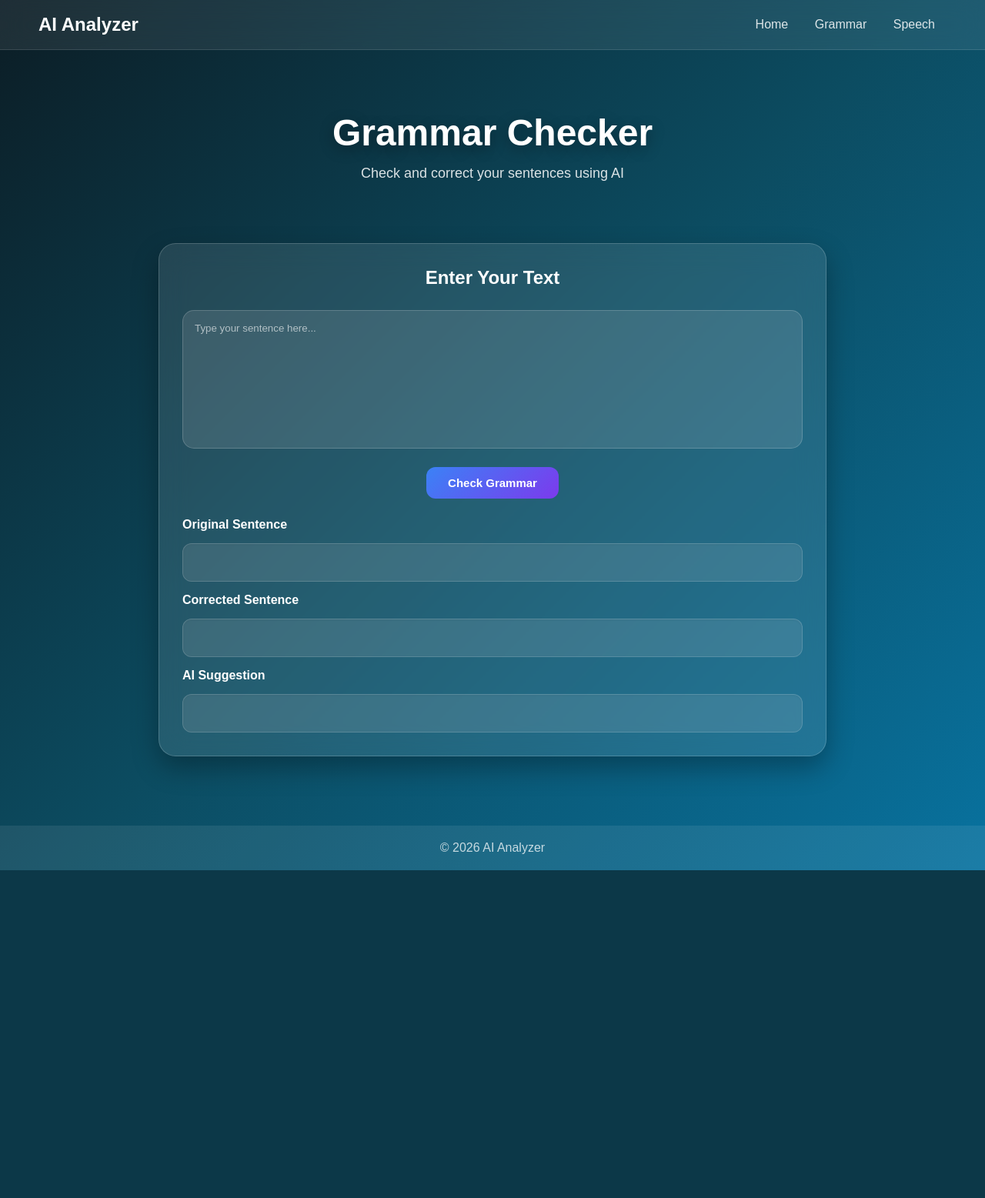
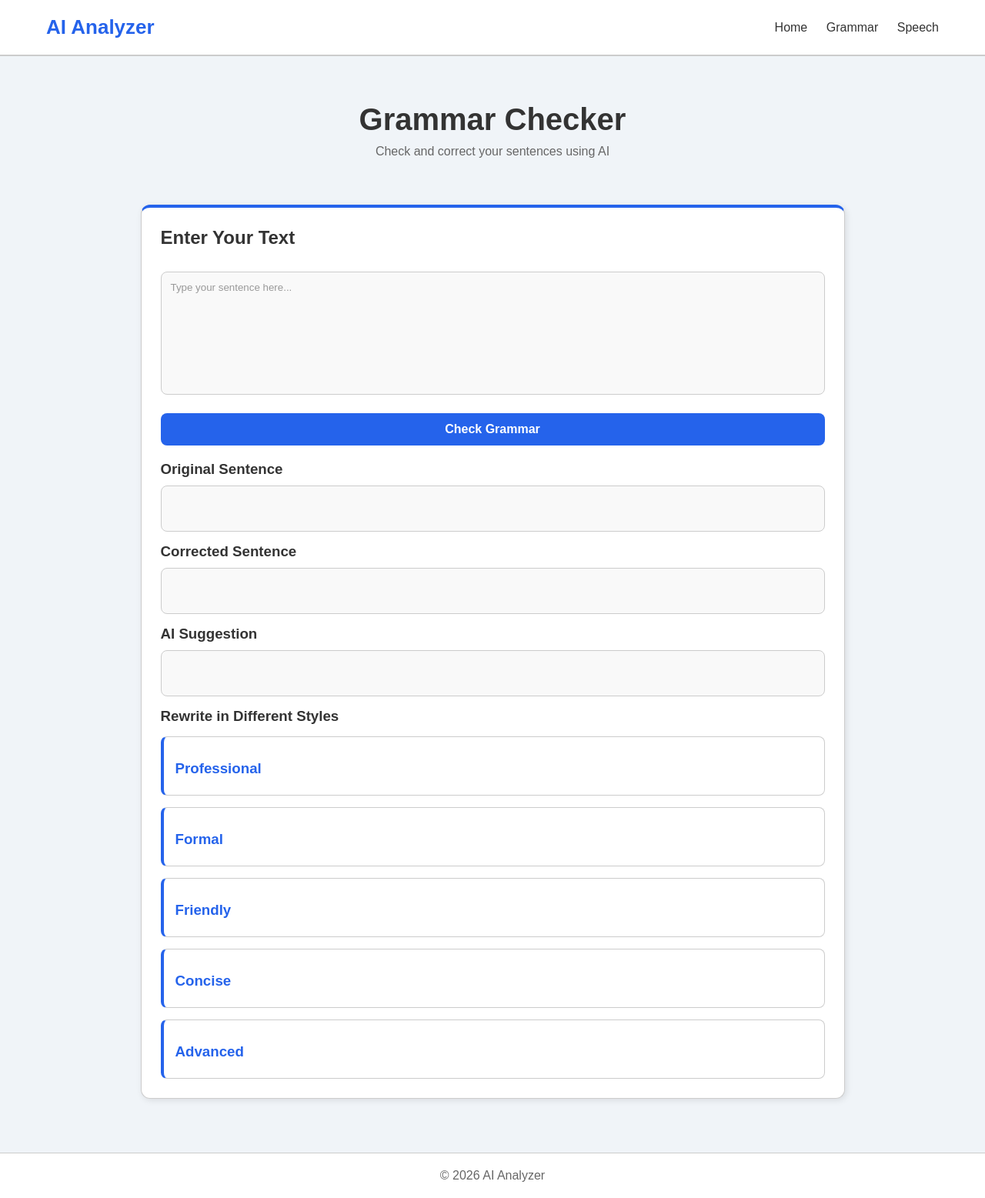
Before and after one commit to srija2761-coder/ai-english-agent, a Flask app: page /grammar in a window 1280 px wide. Shown: the whole page at 77% size. Before the commit the page ends 1131 px from the top, so only its background shows below. Run offline with Flask 3, Linux system fonts and the light colour scheme.

Commit message:
Updated all project files

```diff
--- a/app.py
+++ b/app.py
@@ -1,11 +1,11 @@
 from flask import Flask, render_template, request, jsonify
-from agent import correct, explain
+from agent import correct, explain, rewrite_styles
 
 import speech_recognition as sr
 import tempfile
-import os
 
 app = Flask(__name__)
+
 
 @app.route('/')
 def home():
@@ -22,31 +22,38 @@ def speech():
     return render_template("speech.html")
 
 
-
 @app.route('/check-grammar', methods=['POST'])
 def check_grammar():
 
     data = request.get_json()
-
     user_input = data.get("text", "").strip()
 
     if user_input == "":
         return jsonify({
             "original": "",
             "corrected": "",
-            "suggestion": "Please enter a sentence."
+            "suggestion": "Please enter a sentence.",
+            "styles": {
+                "professional": "",
+                "formal": "",
+                "friendly": "",
+                "concise": "",
+                "advanced": ""
+            }
         })
 
     try:
 
         corrected = correct(user_input)
+        suggestion = explain(user_input, corrected)
 
-        suggestion = explain(user_input, corrected)
+        styles = rewrite_styles(corrected)
 
         return jsonify({
             "original": user_input,
             "corrected": corrected,
-            "suggestion": suggestion
+            "suggestion": suggestion,
+            "styles": styles
         })
 
     except Exception as e:
@@ -54,8 +61,16 @@ def check_grammar():
         return jsonify({
             "original": user_input,
             "corrected": user_input,
-            "suggestion": f"Error: {str(e)}"
+            "suggestion": f"Error: {str(e)}",
+            "styles": {
+                "professional": "",
+                "formal": "",
+                "friendly": "",
+                "concise": "",
+                "advanced": ""
+            }
         })
+
 
 @app.route('/analyze-speech', methods=['POST'])
 def analyze_speech():
@@ -64,7 +79,14 @@ def analyze_speech():
         return jsonify({
             "original": "",
             "corrected": "",
-            "suggestion": "Please upload an audio file."
+            "suggestion": "Please upload an audio file.",
+            "styles": {
+                "professional": "",
+                "formal": "",
+                "friendly": "",
+                "concise": "",
+                "advanced": ""
+            }
         })
 
     audio = request.files['audio']
@@ -73,34 +95,54 @@ def analyze_speech():
         return jsonify({
             "original": "",
             "corrected": "",
-            "suggestion": "No audio file selected."
+            "suggestion": "No audio file selected.",
+            "styles": {
+                "professional": "",
+                "formal": "",
+                "friendly": "",
+                "concise": "",
+                "advanced": ""
+            }
         })
 
-    # Save uploaded audio temporarily
-    print("Audio received")
+    try:
 
-    temp = tempfile.NamedTemporaryFile(delete=False, suffix=".wav")
-    audio.save(temp.name)
-    temp.close()
+        temp = tempfile.NamedTemporaryFile(delete=False, suffix=".wav")
+        audio.save(temp.name)
+        temp.close()
 
-    print("Saved:", temp.name)
+        recognizer = sr.Recognizer()
 
-    recognizer = sr.Recognizer()
+        with sr.AudioFile(temp.name) as source:
+            audio_data = recognizer.record(source)
 
-    with sr.AudioFile(temp.name) as source:
-        audio_data = recognizer.record(source)
+        user_input = recognizer.recognize_google(audio_data)
 
-    user_input = recognizer.recognize_google(audio_data)
+        corrected = correct(user_input)
+        suggestion = explain(user_input, corrected)
+        styles = rewrite_styles(corrected)
 
-    corrected = correct(user_input)
-    suggestion = explain(user_input, corrected)
+        return jsonify({
+            "original": user_input,
+            "corrected": corrected,
+            "suggestion": suggestion,
+            "styles": styles
+        })
 
-    return jsonify({
-        "original": user_input,
-        "corrected": corrected,
-        "suggestion": suggestion
-    })
+    except Exception as e:
 
+        return jsonify({
+            "original": "",
+            "corrected": "",
+            "suggestion": f"Error: {str(e)}",
+            "styles": {
+                "professional": "",
+                "formal": "",
+                "friendly": "",
+                "concise": "",
+                "advanced": ""
+            }
+        })
 
 
 if __name__ == "__main__":
--- a/static/script.js
+++ b/static/script.js
@@ -1,4 +1,3 @@
-
 function openGrammar() {
     window.location.href = "/grammar";
 }
@@ -7,9 +6,14 @@ function openSpeech() {
     window.location.href = "/speech";
 }
 
+function checkGrammar() {
 
-function checkGrammar() {
-    let text = document.getElementById("grammarInput").value;
+    let text = document.getElementById("grammarInput").value.trim();
+
+    if (text === "") {
+        alert("Please enter a sentence.");
+        return;
+    }
 
     fetch("/check-grammar", {
         method: "POST",
@@ -18,25 +22,59 @@ function checkGrammar() {
         },
         body: JSON.stringify({ text: text })
     })
-    .then(res => res.json())
+    .then(response => response.json())
     .then(data => {
 
+        // Debugging
+        console.log("Response from Flask:");
+        console.log(data);
+
         document.getElementById("originalText").innerText =
-            data.original;
+            data.original || "";
 
         document.getElementById("correctedText").innerText =
-            data.corrected;
+            data.corrected || "";
 
         document.getElementById("aiSuggestion").innerText =
-            data.suggestion;
+            data.suggestion || "";
+
+        if (data.styles) {
+
+            console.log("Styles:");
+            console.log(data.styles);
+
+            document.getElementById("professional").innerText =
+                data.styles.professional || "";
+
+            document.getElementById("formal").innerText =
+                data.styles.formal || "";
+
+            document.getElementById("friendly").innerText =
+                data.styles.friendly || "";
+
+            document.getElementById("concise").innerText =
+                data.styles.concise || "";
+
+            document.getElementById("advanced").innerText =
+                data.styles.advanced || "";
+
+        } else {
+
+            console.log("No styles received!");
+
+            document.getElementById("professional").innerText = "";
+            document.getElementById("formal").innerText = "";
+            document.getElementById("friendly").innerText = "";
+            document.getElementById("concise").innerText = "";
+            document.getElementById("advanced").innerText = "";
+        }
 
     })
-    .catch(err => {
-        console.error(err);
-        alert("Something went wrong");
+    .catch(error => {
+        console.error(error);
+        alert("Something went wrong!");
     });
 }
-
 
 function analyzeSpeech() {
 
@@ -57,19 +95,40 @@ function analyzeSpeech() {
     .then(response => response.json())
     .then(data => {
 
+        console.log("Speech Response:");
+        console.log(data);
+
         document.getElementById("originalText").innerText =
-            data.original;
+            data.original || "";
 
         document.getElementById("correctedText").innerText =
-            data.corrected;
+            data.corrected || "";
 
         document.getElementById("aiSuggestion").innerText =
-            data.suggestion;
+            data.suggestion || "";
+
+        if (data.styles) {
+
+            document.getElementById("professional").innerText =
+                data.styles.professional || "";
+
+            document.getElementById("formal").innerText =
+                data.styles.formal || "";
+
+            document.getElementById("friendly").innerText =
+                data.styles.friendly || "";
+
+            document.getElementById("concise").innerText =
+                data.styles.concise || "";
+
+            document.getElementById("advanced").innerText =
+                data.styles.advanced || "";
+
+        }
 
     })
     .catch(error => {
         console.error(error);
         alert("Something went wrong!");
     });
-
 }
--- a/static/style.css
+++ b/static/style.css
@@ -6,8 +6,8 @@
 }
 
 body {
-    background: linear-gradient(135deg, #0c1d25, #0c4c61, #08729f);
-    color: #ffffff;
+    background-color: #f0f4f8;
+    color: #333333;
     min-height: 100vh;
 }
 
@@ -15,294 +15,225 @@ header {
     display: flex;
     justify-content: space-between;
     align-items: center;
-    padding: 18px 50px;
-    background: rgba(255,255,255,0.08);
-    backdrop-filter: blur(18px);
-    border-bottom: 1px solid rgba(255,255,255,0.12);
+    padding: 20px 60px;
+    background-color: #ffffff;
+    border-bottom: 2px solid #cccccc;
     position: sticky;
     top: 0;
-    z-index: 100;
 }
 
 .logo {
-    font-size: 24px;
+    font-size: 26px;
     font-weight: 700;
-    color: #ffffff;
-}
-.logo i {
-    margin-right: 8px;
+    color: #2563EB;
 }
 
 nav a {
-    margin: 0 15px;
     text-decoration: none;
-    color: rgba(255,255,255,0.85);
+    color: #333333;
+    margin-left: 20px;
     font-weight: 500;
-    transition: .3s;
 }
 
 nav a:hover {
-    color: #8ab4ff;
+    color: #2563EB;
 }
 
+/* HERO */
 
 .hero {
     text-align: center;
-    padding: 80px 20px 40px;
+    padding: 60px 20px 30px;
 }
 
 .hero h1 {
-    font-size: 48px;
-    color: white;
-    margin-bottom: 15px;
-    text-shadow: 0 5px 18px rgba(0,0,0,.35);
+    font-size: 40px;
+    color: #333333;
+    margin-bottom: 10px;
 }
 
 .hero p {
-    color: rgba(255,255,255,.85);
-    font-size: 18px;
+    color: #666666;
+    font-size: 16px;
 }
+
 .main {
     display: flex;
     justify-content: center;
+    flex-wrap: wrap;
     gap: 30px;
-    flex-wrap: wrap;
-    padding: 40px 20px;
+    padding: 30px;
 }
 
-/* CARD */
 .card {
-
-    background: rgba(255,255,255,0.10);
-
-    backdrop-filter: blur(18px);
-
-    -webkit-backdrop-filter: blur(18px);
-
-    border: 1px solid rgba(255,255,255,.18);
-
+    background-color: #ffffff;
+    border-radius: 12px;
+    padding: 25px;
     width: 330px;
-
-    padding: 30px;
-
-    border-radius: 22px;
-
-    box-shadow: 0 15px 35px rgba(0,0,0,.30);
-
-    text-align: center;
-
-    transition: .4s;
+    border: 1px solid #cccccc;
+    border-top: 4px solid #2563EB;
+    box-shadow: 2px 2px 8px rgba(0, 0, 0, 0.1);
+    transition: transform 0.25s ease, box-shadow 0.25s ease;
 }
 
-.card:hover{
-
-    transform: translateY(-10px) scale(1.02);
-
-    box-shadow: 0 25px 50px rgba(0,0,0,.45);
-
-}
-.card.full-width {
-    width: 70%;
+.card:hover {
+    transform: translateY(-6px);
+    box-shadow: 4px 10px 18px rgba(0, 0, 0, 0.15);
 }
 
-.icon{
-    font-size:48px;
-    color:#f2f4f7eb;
-    margin-bottom:18px;
+.card:nth-child(2) {
+    border-top-color: #9333EA;
+}
+
+.card.full-width {
+    width: 75%;
 }
 
 .card h2 {
-    color: white;
-    margin-bottom: 10px;
+    color: #333333;
+    margin-bottom: 15px;
 }
 
-.card p{
-    color:rgba(255,255,255,.8);
+.card p {
+    color: #555555;
 }
 
-.btn{
-
-    margin-top:20px;
-
-    padding:12px 28px;
-
-    border:none;
-
-    border-radius:12px;
-
-    background:linear-gradient(135deg,#3B82F6,#7C3AED);
-
-    color:white;
-
-    font-size:15px;
-
-    font-weight:600;
-
-    cursor:pointer;
-
-    transition:.35s;
-
+.btn {
+    width: 100%;
+    margin-top: 20px;
+    padding: 12px;
+    border: none;
+    border-radius: 8px;
+    background-color: #2563EB;
+    color: white;
+    font-size: 16px;
+    font-weight: 600;
+    cursor: pointer;
+    transition: background-color 0.25s ease, transform 0.25s ease;
 }
 
-.btn:hover{
-
-    transform:translateY(-3px);
-
-    box-shadow:0 10px 25px rgba(59,130,246,.45);
-
+.btn:hover {
+    background-color: #9333EA;
+    transform: translateY(-2px);
 }
 
-textarea{
-
-    width:100%;
-
-    height:180px;
-
-    margin-top:18px;
-
-    padding:15px;
-
-    background:rgba(234, 228, 228, 0.12);
-
-    color:white;
-
-    border:1px solid rgba(255,255,255,.18);
-
-    border-radius:15px;
-
-    outline:none;
-
-    resize:none;
-
-}
-textarea::placeholder{
-
-    color:rgba(255,255,255,.6);
-
+textarea {
+    width: 100%;
+    height: 160px;
+    padding: 12px;
+    border-radius: 8px;
+    border: 1px solid #cccccc;
+    background-color: #f9f9f9;
+    color: #333333;
+    resize: none;
+    outline: none;
+    margin-top: 15px;
 }
 
-
-.output-box{
-
-    margin-top:15px;
-
-    background:rgba(255,255,255,.12);
-
-    border:1px solid rgba(255,255,255,.15);
-
-    border-radius:12px;
-
-    padding:15px;
-
-    color:white;
-
-    min-height:60px;
-
+textarea::placeholder {
+    color: #999999;
 }
 
-input[type="file"] {
-    margin-top: 15px;
-    color: #4554f4;
-    background: rgba(255,255,255,0.12);
+.output-wrapper {
+    margin-top: 20px;
 }
 
+.output-wrapper h3 {
+    margin: 15px 0 10px;
+    color: #333333;
+}
 
-footer{
+.output-box {
+    background-color: #f9f9f9;
+    color: #333333;
+    border: 1px solid #cccccc;
+    padding: 12px;
+    border-radius: 8px;
+    min-height: 60px;
+    line-height: 1.5;
+}
 
-    margin-top:50px;
+.style-card {
+    background-color: #ffffff;
+    border: 1px solid #cccccc;
+    border-left: 4px solid #2563EB;
+    border-radius: 8px;
+    padding: 15px;
+    margin-top: 15px;
+    transition: transform 0.25s ease, box-shadow 0.25s ease, border-color 0.25s ease;
+}
 
-    text-align:center;
+.style-card:hover {
+    transform: translateY(-4px);
+    box-shadow: 2px 6px 14px rgba(0, 0, 0, 0.12);
+    border-left-color: #9333EA;
+}
 
-    padding:20px;
+.style-card h3 {
+    color: #2563EB;
+    margin-bottom: 8px;
+}
 
-    background:rgba(255,255,255,.08);
+.style-card p {
+    color: #555555;
+    line-height: 1.5;
+}
 
-    color:rgba(255,255,255,.75);
+.file-upload {
+    margin-top: 15px;
+}
 
+input[type=file] {
+    width: 100%;
+    padding: 12px;
+    border-radius: 8px;
+    background-color: #f9f9f9;
+    color: #555555;
+    border: 2px dashed #cccccc;
+    transition: border-color 0.25s ease, background-color 0.25s ease;
+}
+
+input[type=file]:hover {
+    border-color: #9333EA;
+    background-color: #f5f0fb;
+}
+
+input[type=file]::file-selector-button {
+    border: none;
+    background-color: #2563EB;
+    color: white;
+    padding: 8px 14px;
+    border-radius: 6px;
+    cursor: pointer;
+}
+
+input[type=file]::file-selector-button:hover {
+    background-color: #1d4fd1;
+}
+
+footer {
+    text-align: center;
+    padding: 20px;
+    margin-top: 40px;
+    background-color: #ffffff;
+    color: #666666;
+    border-top: 1px solid #cccccc;
 }
 
 @media (max-width: 768px) {
     header {
-        padding: 15px 20px;
+        padding: 15px;
     }
 
-    .main {
-        flex-direction: column;
-        align-items: center;
+    .hero h1 {
+        font-size: 30px;
     }
 
     .card.full-width {
         width: 95%;
     }
 
-    .hero h1 {
-        font-size: 28px;
+    .main {
+        padding: 15px;
     }
 }
-.output-wrapper {
-    margin-top: 25px;
-    text-align: left;
-}
-
-.output-wrapper h3 {
-    font-size: 16px;
-    color: #ffffff;
-    margin: 15px 0 8px;
-    font-weight: 600;
-}
-.output-box {
-    background: rgba(234, 228, 228, 0.12);
-
-    border-radius: 12px;
-    padding: 12px 15px;
-    min-height: 50px;
-    font-size: 14px;
-    color: #ffffff;
-    box-shadow: inset 0 1px 3px rgba(0,0,0,0.05);
-}
-.file-upload {
-    margin-top: 15px;
-    display: flex;
-    justify-content: center;
-}
-
-input[type="file"] {
-    width: 100%;
-    max-width: 320px;
-    padding: 12px;
-    border: 2px dashed #cfd3e6;
-    border-radius: 12px;
-    background: #f7f8fc;
-    cursor: pointer;
-    transition: 0.3s ease;
-    font-size: 14px;
-}
-
-
-input[type="file"]:hover {
-    border-color: #3b3bff;
-    background: #eef1ff;
-    transform: translateY(-2px);
-    box-shadow: 0 6px 15px rgba(59, 59, 255, 0.15);
-}
-
-
-input[type="file"]:active {
-    transform: scale(0.98);
-}
-
-input[type="file"]::file-selector-button {
-    border: none;
-    padding: 8px 12px;
-    margin-right: 10px;
-    border-radius: 8px;
-    background: #3b3bff;
-    color: white;
-    cursor: pointer;
-    transition: 0.3s;
-}
-
-
-input[type="file"]::file-selector-button:hover {
-    background: #1f1fff;
-}
--- a/templates/grammar.html
+++ b/templates/grammar.html
@@ -46,6 +46,32 @@
 
 <h3>AI Suggestion</h3>
 <div id="aiSuggestion" class="output-box"></div>
+<h3>Rewrite in Different Styles</h3>
+
+<div class="style-card">
+    <h3>Professional</h3>
+    <p id="professional"></p>
+</div>
+
+<div class="style-card">
+    <h3>Formal</h3>
+    <p id="formal"></p>
+</div>
+
+<div class="style-card">
+    <h3>Friendly</h3>
+    <p id="friendly"></p>
+</div>
+
+<div class="style-card">
+    <h3>Concise</h3>
+    <p id="concise"></p>
+</div>
+
+<div class="style-card">
+    <h3>Advanced</h3>
+    <p id="advanced"></p>
+</div>
         </div>
 
     </div>
```
Also changed, not shown: agent.py (+100 -28 lines), templates/speech.html (+24 -0 lines).
